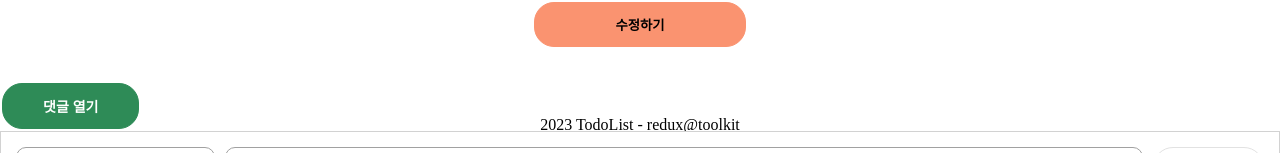
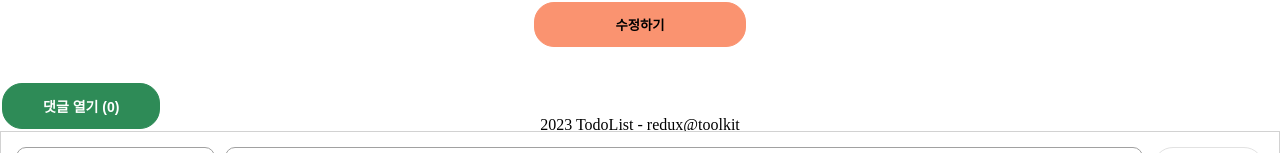
Before and after one commit to IOTrue/react-week-3-homework, a React (Create React App) app: page /todoListDetail/1 in a window 1280 px wide. Shown: the part 655-808 px from the top of the page. Built offline with nearby package versions, Linux system fonts and the light colour scheme; no server answers.

Commit message:
댓글 갯수 업데이트

```diff
--- a/src/components/Comments.js
+++ b/src/components/Comments.js
@@ -38,10 +38,9 @@ function Comments() {
     useEffect(()=>{
         dispatch(__getComments(paramId))
     },[dispatch])
-
   return (
     <StCommnetsBoxWrap className={`commentBoxWrap ${commentActive ? 'boxOff' : 'boxOn'}`}>
-        <ButtonDefault onClick={onClickCommentBoxToggle} fontDefaultColor="#fff" bgColor="seagreen" className="commentButton" padding="12px 40px" hoverColor="#ffac40" hoverFontColor="#fff">댓글 {commentActive ? '열기' : '닫기'}</ButtonDefault>
+        <ButtonDefault onClick={onClickCommentBoxToggle} fontDefaultColor="#fff" bgColor="seagreen" className="commentButton" padding="12px 40px" hoverColor="#ffac40" hoverFontColor="#fff">댓글 {commentActive ? '열기' : '닫기'} ({comments.length})</ButtonDefault>
         <StCommentsBox>
             <StCommentsForm onSubmit={onSubmitAddCommentHandler}>
                 <StCommentsInput onChange={onChangeCommentAuth} value={commentAuth} placeholder="이름(5자 이내)" maxLength="5" required />
```
Also changed, not shown: 1 other file (tests, documents, lock files or other folders).
